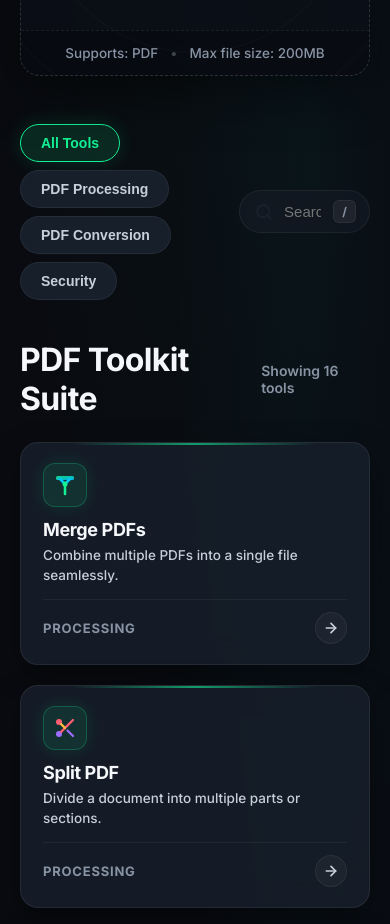
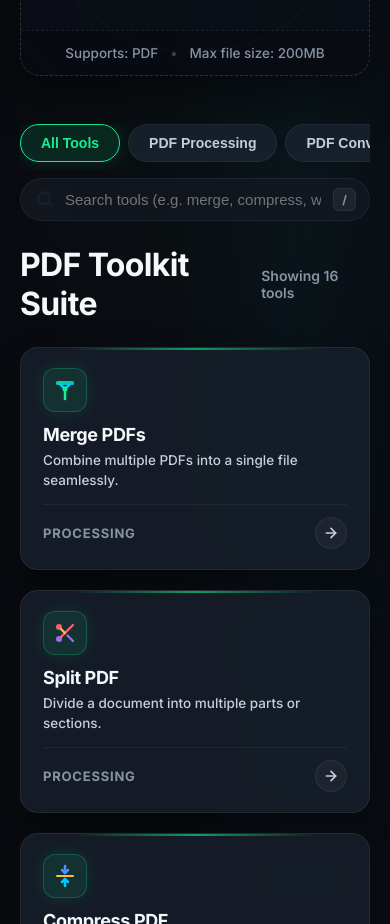
Before and after one commit to Amankhan55/stupid-pdf, a React (Vite) app in the folder frontend/: page / in a window 390 px wide. Shown: the part 1120-2044 px from the top of the page. Built offline with nearby package versions, Linux system fonts and the light colour scheme; no server answers.

Commit message:
feat: add responsive mobile layout for navigation bar, category pills, and search input

```diff
--- a/frontend/src/index.css
+++ b/frontend/src/index.css
@@ -1398,6 +1398,36 @@ body {
   .compress-option {
     width: 100% !important;
   }
+
+  /* Navigation & Filters Mobile Layout */
+  .nav-filters-bar {
+    flex-direction: column !important;
+    align-items: stretch !important;
+    gap: 16px !important;
+    margin-bottom: 24px !important;
+  }
+
+  .category-pills {
+    flex-wrap: nowrap !important;
+    overflow-x: auto !important;
+    padding-bottom: 8px !important;
+    margin-bottom: -8px !important;
+    width: 100% !important;
+    scrollbar-width: none;
+    -ms-overflow-style: none;
+  }
+
+  .category-pills::-webkit-scrollbar {
+    display: none;
+  }
+
+  .category-pill-btn {
+    flex-shrink: 0 !important;
+  }
+
+  .search-wrapper {
+    max-width: 100% !important;
+  }
 }
 
 @media (max-width: 500px) {
```
